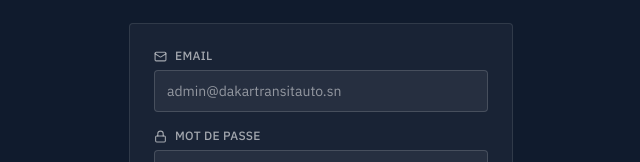
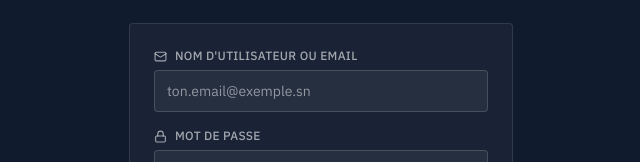
Before and after one commit to awcode-glitch/dakar-transit-auto, a React (Vite) app: page /admin/login in a window 1280 px wide. Shown: the part 324-486 px from the top of the page, without its empty margins (319-959 px from the left). Built offline with nearby package versions, Linux system fonts and the light colour scheme; no server answers.

Commit message:
Relabel admin login field as "Nom d'utilisateur ou email"
Prepares the login screen to welcome a second admin (Maguette Ndao)
alongside the existing account, without changing the underlying
Supabase email/password auth.

```diff
--- a/src/app/admin/AdminLogin.tsx
+++ b/src/app/admin/AdminLogin.tsx
@@ -79,17 +79,17 @@ export function AdminLogin() {
               className="flex items-center gap-2 text-xs font-medium mb-1.5 uppercase tracking-wide"
               style={{ color: "rgba(255,255,255,0.6)" }}
             >
-              <Mail size={13} /> Email
+              <Mail size={13} /> Nom d'utilisateur ou email
             </label>
             <input
               id="admin-email"
-              type="email"
+              type="text"
               autoComplete="username"
               value={email}
               onChange={(e) => setEmail(e.target.value)}
               className="w-full px-3 py-2.5 rounded-sm text-sm outline-none"
               style={{ background: "rgba(255,255,255,0.06)", border: "1px solid rgba(255,255,255,0.15)", color: "#fff" }}
-              placeholder="admin@dakartransitauto.sn"
+              placeholder="ton.email@exemple.sn"
             />
           </div>
 
```
